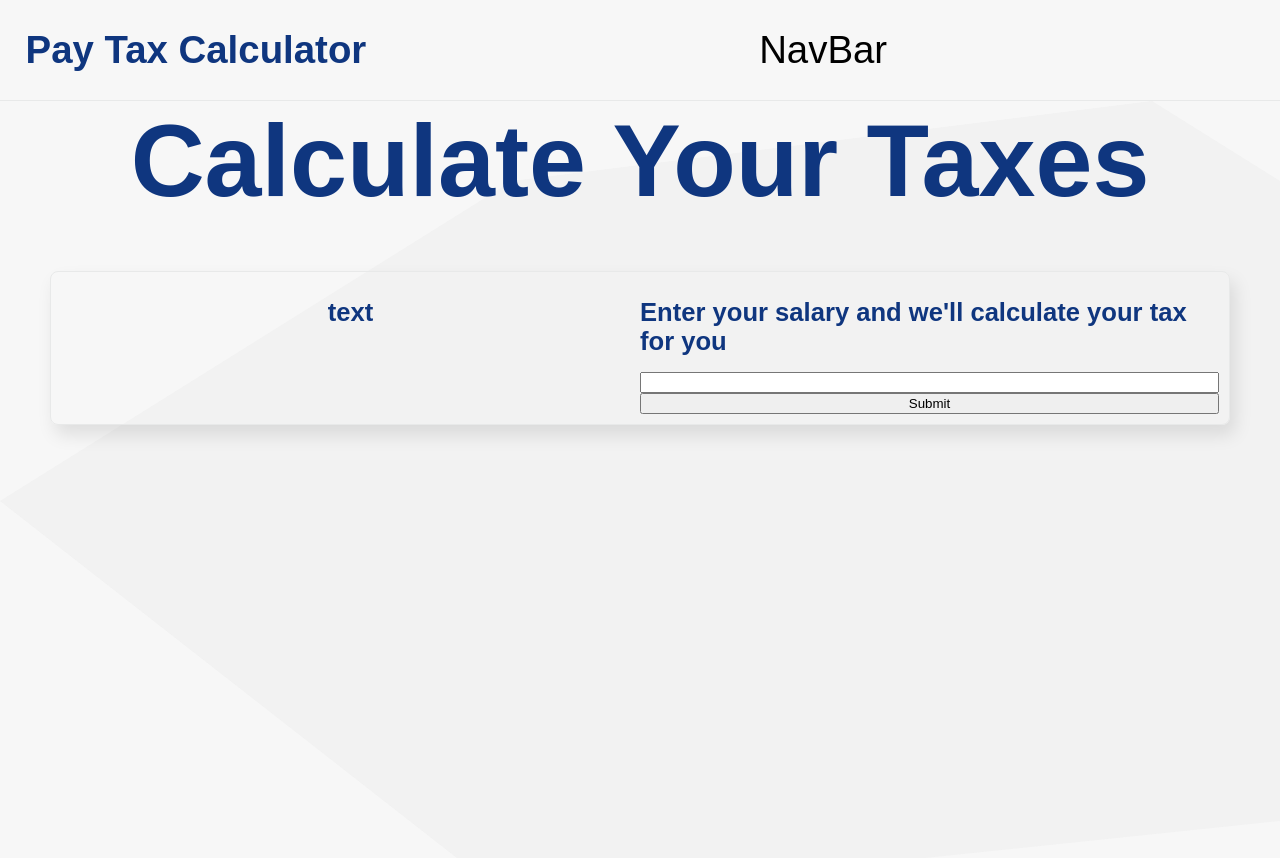
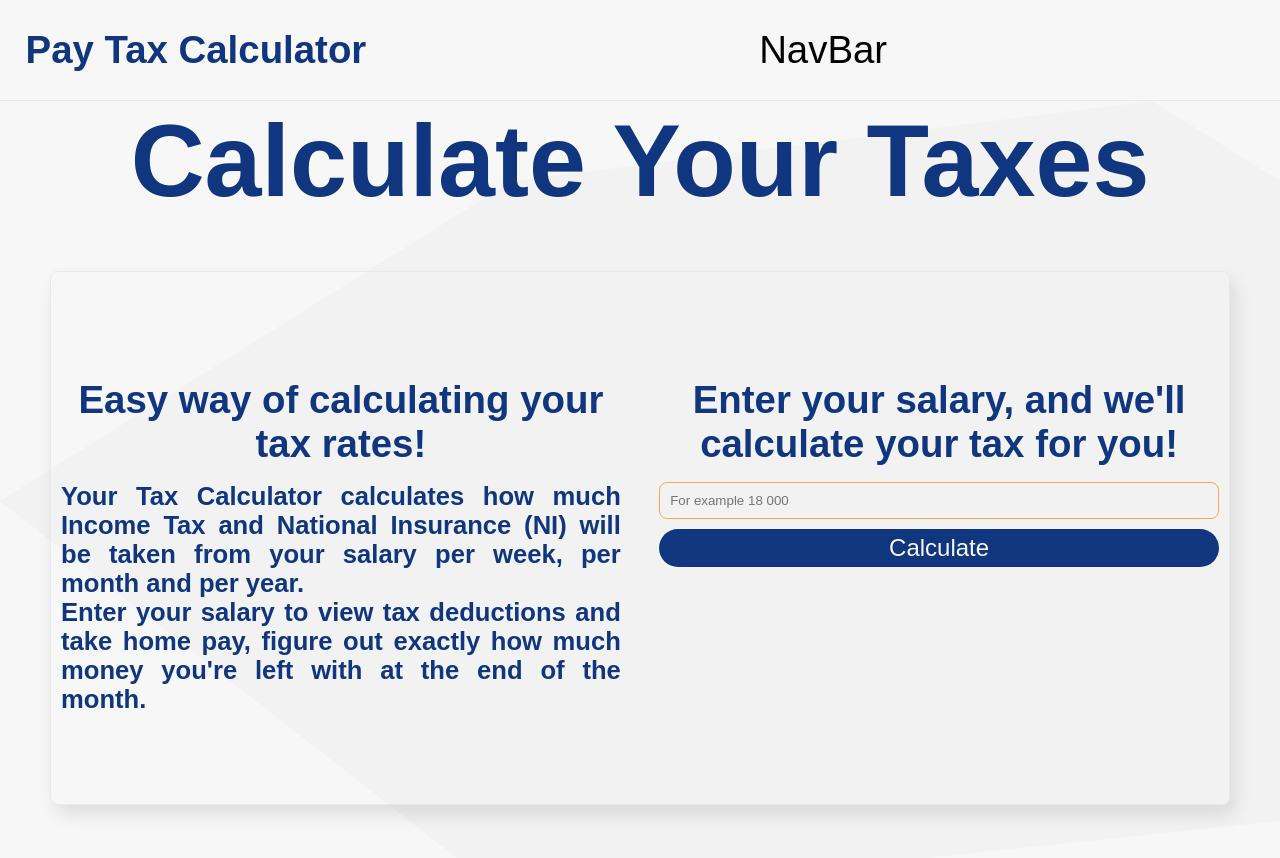
Before and after one commit to EdAncerys/ReactTCAppUK, a React (Create React App) app: page / in a window 1280 px wide. Shown: the top 858 px of the page. Built offline with nearby package versions, Linux system fonts and the light colour scheme; a web font is replaced by a local one.

Commit message:
Add btn component - style input field

```diff
--- /dev/null
+++ b/src/components/Button.jsx
@@ -0,0 +1,36 @@
+import React, { useState } from 'react';
+
+import colors from '../config/colors';
+
+export default function Button({ title = 'Title', onClick }) {
+  const [hover, setHover] = useState(false);
+
+  const btnTextColor = hover ? colors.primary : colors.white;
+  const btnBackgroundColor = hover ? colors.secondary : colors.primary;
+
+  return (
+    <div
+      style={{
+        display: 'grid',
+        justifyContent: 'center',
+        alignItems: 'center',
+        textAlign: 'center',
+        color: btnTextColor,
+        backgroundColor: btnBackgroundColor,
+        borderRadius: 20,
+        fontWeight: 500,
+        fontSize: 24,
+        padding: 5,
+        paddingLeft: 20,
+        paddingRight: 20,
+        margin: '10px 0px',
+        cursor: 'pointer',
+      }}
+      onClick={onClick}
+      onPointerEnter={() => setHover(!hover)}
+      onPointerLeave={() => setHover(!hover)}
+    >
+      {title}
+    </div>
+  );
+}
--- a/src/components/TaxForm.jsx
+++ b/src/components/TaxForm.jsx
@@ -1,18 +1,37 @@
 import React from 'react';
+import Button from './Button.jsx';
 
 import colors from '../config/colors';
 
 export default function TaxForm({ props }) {
   return (
     <div style={styles.container}>
-      <div style={styles.mainHeader}>text</div>
+      <div>
+        <div style={styles.mainHeader}>
+          Easy way of calculating your tax rates!
+        </div>
+        <div style={styles.text}>
+          Your Tax Calculator calculates how much Income Tax and National
+          Insurance (NI) will be taken from your salary per week, per month and
+          per year.
+          <div>
+            Enter your salary to view tax deductions and take home pay, figure
+            out exactly how much money you're left with at the end of the month.
+          </div>
+        </div>
+      </div>
       <div>
         <form style={styles.form}>
           <label style={styles.mainHeader}>
-            Enter your salary and we'll calculate your tax for you
+            Enter your salary, and we'll calculate your tax for you!
           </label>
-          <input type="text" name="name" />
-          <input type="submit" value="Submit" />
+          <input
+            type="number"
+            name="name"
+            placeholder="For example 18 000"
+            style={styles.inputField}
+          />
+          <Button title="Calculate" />
         </form>
       </div>
     </div>
@@ -25,6 +44,10 @@ const styles = {
     justifyContent: 'center',
     alignContent: 'center',
     gridTemplateColumns: '1fr 1fr',
+    height: '40vw',
+    gridGap: '3vw',
+    color: `${colors.primary}`,
+    fontWeight: '800',
   },
   form: {
     display: 'grid',
@@ -33,8 +56,18 @@ const styles = {
   mainHeader: {
     margin: '2vh auto',
     padding: '20px auto',
+    fontSize: `3vw`,
+    textAlign: 'center',
+  },
+  inputField: {
+    backgroundColor: 'transparent',
+    padding: `10px`,
+    border: `1px solid ${colors.yellow}`,
+    borderRadius: '8px',
+  },
+  text: {
+    padding: '20px auto',
     fontSize: `2vw`,
-    fontWeight: '800',
-    color: `${colors.primary}`,
+    textAlign: 'justify',
   },
 };
--- a/src/config/colors.jsx
+++ b/src/config/colors.jsx
@@ -1,6 +1,6 @@
 export default {
   primary: '#0f367f',
-  secondary: '#0f367f',
+  secondary: '#5cb85c',
   black: '#292b2c',
   silver: '#e8e9e9',
   white: '#f7f7f7',
```
